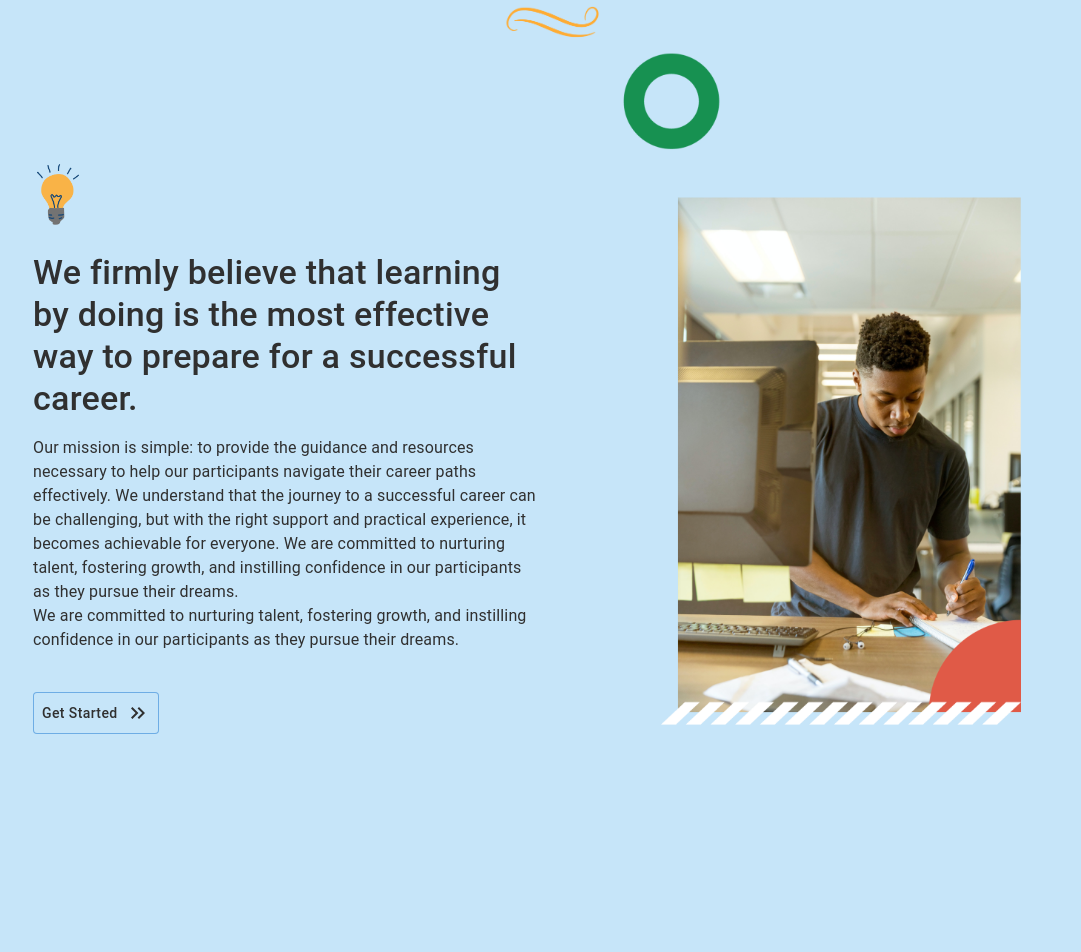
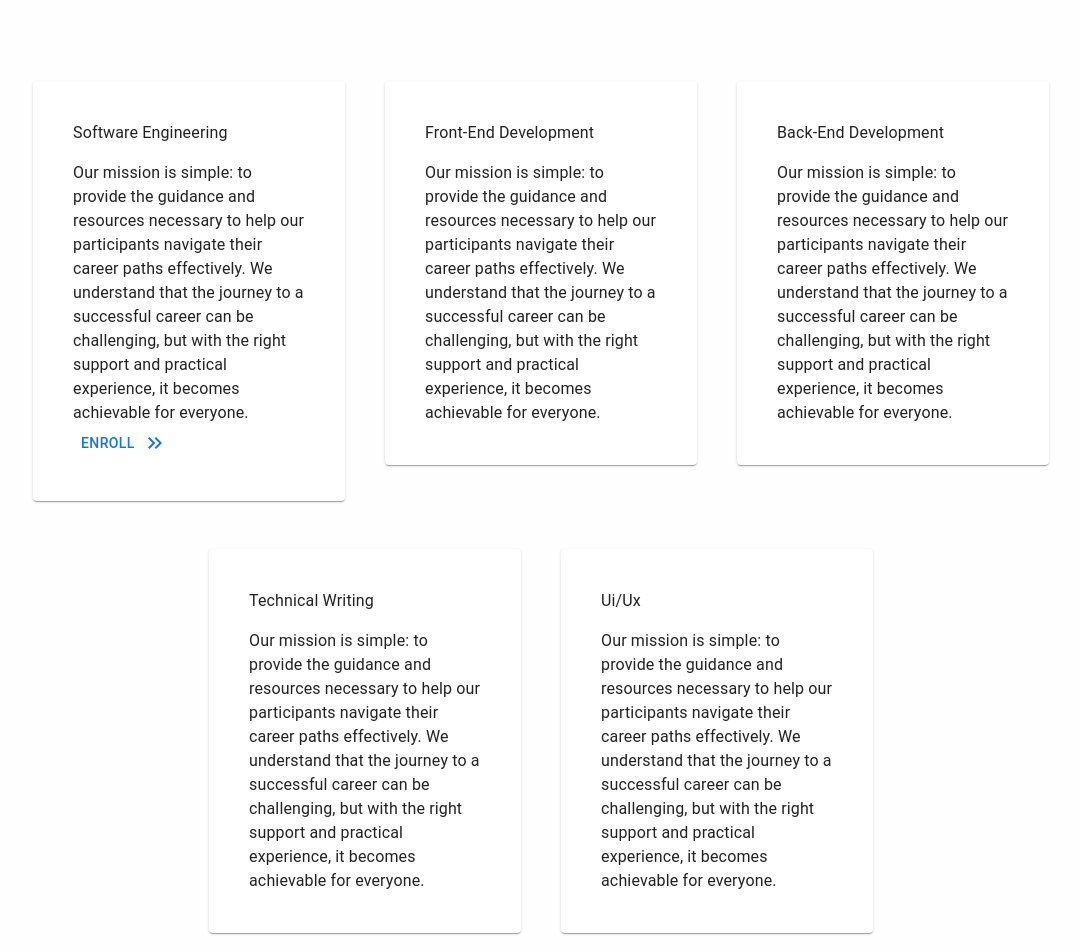
Before and after one commit to Career-Navigator-Academy/Career-Navigator-Academy.github.io, a React (Create React App) app: page / in a window 1280 px wide. Shown: the part 1800-2752 px from the top of the page, without its empty margins (87-1168 px from the left). Before the commit the page ends 2559 px from the top, so only its background shows below. Built offline with nearby package versions, Linux system fonts and the light colour scheme.

Commit message:
update: updated mobile nav

```diff
--- a/src/components/AppBar.js
+++ b/src/components/AppBar.js
@@ -54,7 +54,20 @@ export default function NavBar() {
             C-Nava
           </Typography>
 
-          <Box sx={{ flexGrow: 1, display: { xs: "flex", md: "none" } }}>
+          <Box
+            component="img"
+            src={logo}
+            sx={{
+              width: "70px",
+              display: { xs: "flex", md: "none" },
+              ml: 3,
+              // mr: { md: 0, xs: 2 },
+            }}
+          />
+          <Box
+            justifyContent="flex-end"
+            sx={{ flexGrow: 1, display: { xs: "flex", md: "none" }, mr: 3 }}
+          >
             <IconButton
               size="large"
               aria-label="account of current user"
@@ -89,37 +102,32 @@ export default function NavBar() {
                   </Typography>
                 </MenuItem>
               ))}
+              <Box>
+                <Button
+                  sx={{
+                    textTransform: "none",
+                    mx: 2,
+                    mb: 2,
+                  }}
+                  variant="outlined"
+                >
+                  Parner With Us
+                </Button>
+                <br />
+                <Button
+                  sx={{
+                    textTransform: "none",
+                    mx: 2,
+                    mb: 1,
+                  }}
+                  variant="contained"
+                >
+                  Apply Now
+                </Button>
+              </Box>
             </Menu>
           </Box>
-          <Box
-            component="img"
-            src={logo}
-            sx={{
-              width: "70px",
-              display: { xs: "flex", md: "none" },
-              // mr: 1,
-              me: "auto",
-              mr: { md: 0, xs: 2 },
-            }}
-          />
-          {/* <Typography
-            variant="h5"
-            noWrap
-            component="a"
-            href="/"
-            sx={{
-              mr: 2,
-              display: { xs: "flex", md: "none" },
-              flexGrow: 1,
-              fontFamily: "monospace",
-              fontWeight: 700,
-              letterSpacing: ".3rem",
-              textDecoration: "none",
-              color: "black",
-            }}
-          >
-            C-Nava
-          </Typography> */}
+
           <Box
             textAlign="center"
             justifyContent="center"
@@ -144,7 +152,7 @@ export default function NavBar() {
                 >
                   {page}
                 </Button>
-                <Box sx={{ flexGrow: 0, display: { md: "none", xs: "flex" } }}>
+                {/* <Box sx={{ flexGrow: 0, display: { md: "none", xs: "flex" } }}>
                   <Button
                     sx={{
                       textTransform: "none",
@@ -165,7 +173,7 @@ export default function NavBar() {
                   >
                     Apply Now
                   </Button>
-                </Box>
+                </Box> */}
               </>
             ))}
           </Box>
--- a/src/pages/Landing.js
+++ b/src/pages/Landing.js
@@ -1,4 +1,4 @@
-import { Box, Grid, Typography, Button } from "@mui/material";
+import { Box, Grid, Typography, Button, Card } from "@mui/material";
 import "../App.css";
 import React from "react";
 import girl from "../resources/girl1.png";
@@ -6,7 +6,7 @@ import draft from "../resources/bulb.png";
 import pic from "../resources/student1.png";
 import swirl from "../resources/swirl.png";
 import swirl2 from "../resources/swirl2.png";
-import boy from "../resources/boy.png";
+import boy from "../resources/afric.jpg";
 import KeyboardDoubleArrowRightIcon from "@mui/icons-material/KeyboardDoubleArrowRight";
 
 export default function Landing() {
@@ -147,6 +147,7 @@ export default function Landing() {
       <Box
         sx={{
           color: "#303030",
+          bgcolor: "#fefefe",
           pt: { md: 15, xs: 5 },
           px: { md: 15, xs: 2 },
         }}
@@ -154,6 +155,94 @@ export default function Landing() {
         <Typography variant="h2" sx={{ fontWeight: 500, textAlign: "center" }}>
           Advance Your <span style={{ color: "#0A77C1" }}>Career</span> With Our
           Vast Paths
+        </Typography>
+        <Grid
+          container
+          columnSpacing={2}
+          justifyContent="center"
+          paddingTop={7}
+        >
+          <Grid item md={4} xs={12} sx={{ p: { md: 3, xs: 1 } }}>
+            <Card sx={{ p: 5, color: "f4f4f4" }}>
+              <Typography sx={{ pb: 2 }}>Software Engineering</Typography>
+              <Typography>
+                Our mission is simple: to provide the guidance and resources
+                necessary to help our participants navigate their career paths
+                effectively. We understand that the journey to a successful
+                career can be challenging, but with the right support and
+                practical experience, it becomes achievable for everyone.
+              </Typography>
+              <Button>
+                Enroll <KeyboardDoubleArrowRightIcon sx={{ ml: 1 }} />
+              </Button>
+            </Card>
+          </Grid>
+          <Grid item md={4} xs={12} sx={{ p: { md: 3, xs: 1 } }}>
+            <Card sx={{ p: 5 }}>
+              <Typography sx={{ pb: 2 }}>Front-End Development</Typography>
+              <Typography>
+                Our mission is simple: to provide the guidance and resources
+                necessary to help our participants navigate their career paths
+                effectively. We understand that the journey to a successful
+                career can be challenging, but with the right support and
+                practical experience, it becomes achievable for everyone.
+              </Typography>
+            </Card>
+          </Grid>
+          <Grid item md={4} xs={12} sx={{ p: { md: 3, xs: 1 } }}>
+            <Card sx={{ p: 5 }}>
+              <Typography sx={{ pb: 2 }}>Back-End Development</Typography>
+              <Typography>
+                Our mission is simple: to provide the guidance and resources
+                necessary to help our participants navigate their career paths
+                effectively. We understand that the journey to a successful
+                career can be challenging, but with the right support and
+                practical experience, it becomes achievable for everyone.
+              </Typography>
+            </Card>
+          </Grid>
+          <Grid item md={4} xs={12} sx={{ p: { md: 3, xs: 1 } }}>
+            <Card sx={{ p: 5 }}>
+              <Typography sx={{ pb: 2 }}>Technical Writing</Typography>
+              <Typography>
+                Our mission is simple: to provide the guidance and resources
+                necessary to help our participants navigate their career paths
+                effectively. We understand that the journey to a successful
+                career can be challenging, but with the right support and
+                practical experience, it becomes achievable for everyone.
+              </Typography>
+            </Card>
+          </Grid>
+          <Grid item md={4} xs={12} sx={{ p: { md: 3, xs: 1 } }}>
+            <Card sx={{ p: 5 }}>
+              <Typography sx={{ pb: 2 }}>Ui/Ux </Typography>
+              <Typography>
+                Our mission is simple: to provide the guidance and resources
+                necessary to help our participants navigate their career paths
+                effectively. We understand that the journey to a successful
+                career can be challenging, but with the right support and
+                practical experience, it becomes achievable for everyone.
+              </Typography>
+            </Card>
+          </Grid>
+        </Grid>
+        <Box justifyContent="center" display="flex" sx={{ pt: 5 }}>
+          <Button variant="outlined">
+            Get Started <KeyboardDoubleArrowRightIcon sx={{ ml: 1 }} />{" "}
+          </Button>
+        </Box>
+      </Box>
+
+      {/*  */}
+      <Box
+        sx={{
+          color: "#303030",
+          pt: { md: 15, xs: 5 },
+          px: { md: 15, xs: 2 },
+        }}
+      >
+        <Typography variant="h2" sx={{ fontWeight: 500, textAlign: "center" }}>
+          Why Join The <span style={{ color: "#0A77C1" }}>Programme ?</span>
         </Typography>
         <Box
           sx={{
@@ -172,8 +261,8 @@ export default function Landing() {
           />
         </Box>
 
-        <Grid container columnSpacing={4}>
-          <Grid item md={6} xs={12} sx={{ mt: { md: 15, xs: 3 } }}>
+        <Grid container columnSpacing={4} sx={{ pt: 5 }}>
+          <Grid item md={6} xs={12}>
             <Box
               component="img"
               src={draft}
@@ -216,7 +305,7 @@ export default function Landing() {
             <Box
               component="img"
               src={boy}
-              sx={{ width: { md: "400px", xs: "100%" } }}
+              sx={{ width: { md: "100%", xs: "100%" } }}
             />
           </Grid>
         </Grid>
```
Also changed, not shown: src/resources/afric.jpg (added).
